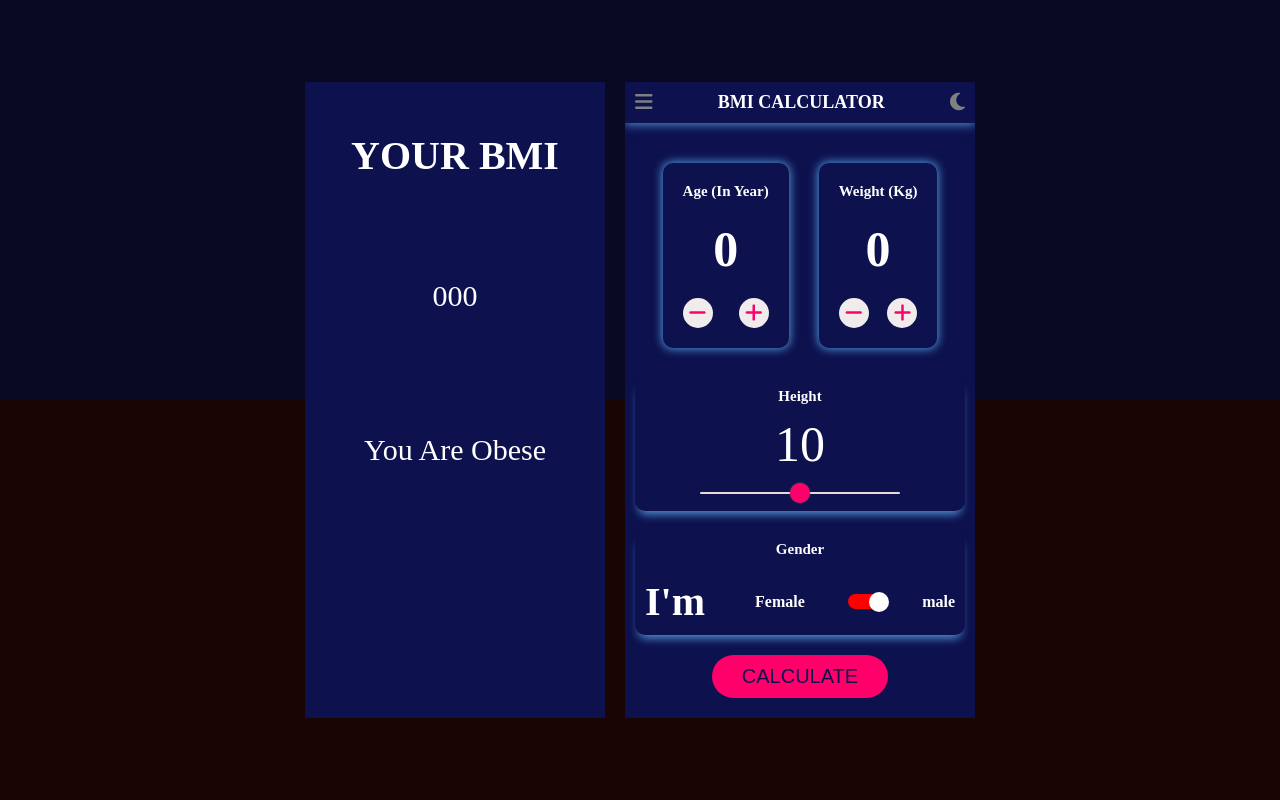
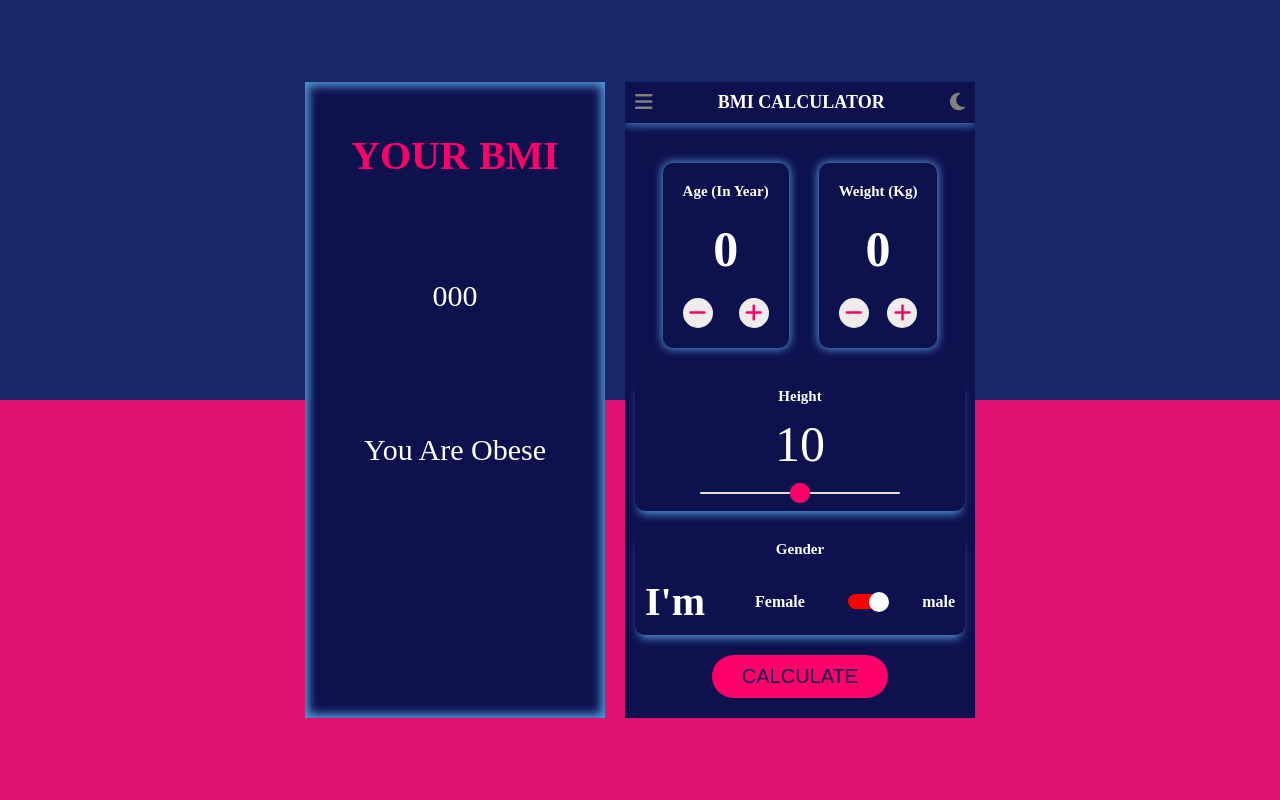
Before and after one commit to Mohammad-Asif-Web/php-with-Laravel-Framework, a PHP site: page / in a window 1280 px wide. Run offline with PHP 8.4, Linux system fonts and the light colour scheme; some libraries are stand-ins or nearby versions.

Commit message:
project successfully done

```diff
--- a/class-18-BMI calculator/style.css
+++ b/class-18-BMI calculator/style.css
@@ -6,6 +6,8 @@
 :root{
     --main-color: rgb(255, 0, 106);
     --white: rgb(13, 17, 78);
+    --bodybg1: rgb(24, 39, 104);
+    --bodybg2: rgb(223, 17, 113);
 }
 body{
     height: 100vh;
@@ -14,10 +16,10 @@ body{
     align-items: center;
     justify-content: center;
     background: linear-gradient(to bottom,
-     rgb(9, 9, 36) 0%,
-     rgb(9, 9, 36) 50%,
-     rgb(26, 5, 5) 50%,
-     rgb(26, 5, 5) 100%
+     var(--bodybg1) 0%,
+     var(--bodybg1) 50%,
+     var(--bodybg2) 50%,
+     var(--bodybg2) 100%
     )
 }
 button:active{
@@ -37,12 +39,14 @@ main{
     padding: 20px;
     width: 300px;
     color: #fff;
+    box-shadow: inset 0px 0px 10px 4px rgb(84, 153, 218);
+
 }
 .result h2{
     font-size: 40px;
     text-transform: uppercase;
     margin-top: 30px;
-    color: #fff;
+    color: var(--main-color);
 }
 .result span{
     display: block;
```
